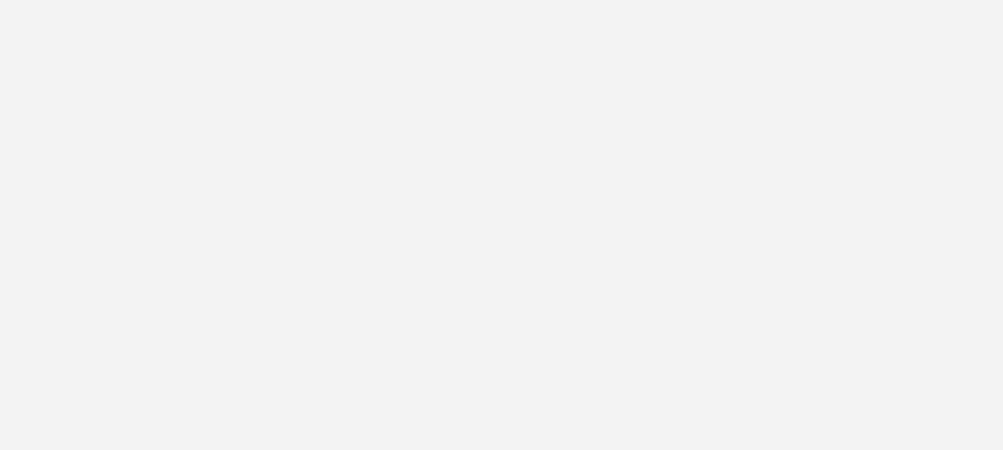
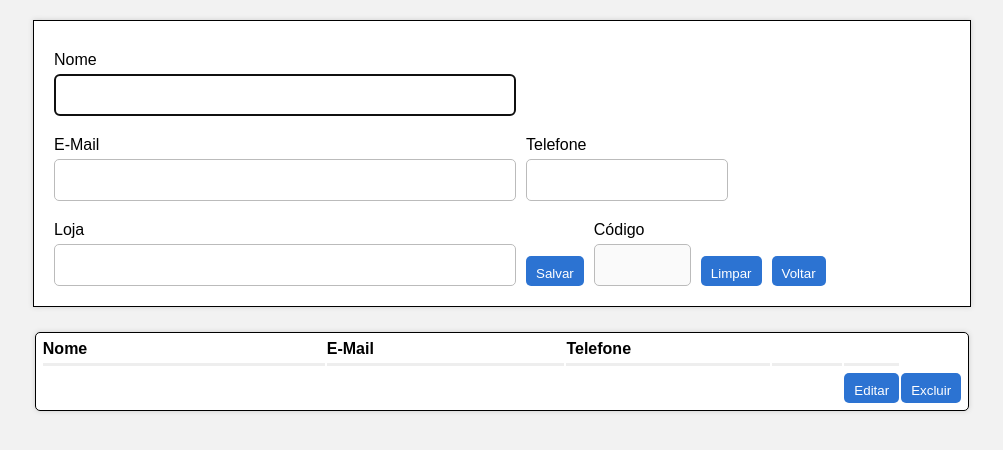
Before and after one commit to jvieiradr/frontend-biblioteca-estrela, a React (Vite) app: page /irmaos in a window 1280 px wide. Before the commit this address had no page. Shown: the top 450 px of the page, without its empty margins (138-1141 px from the left). Built offline with nearby package versions, Linux system fonts and the light colour scheme.

Commit message:
cadastrar

```diff
--- /dev/null
+++ b/src/Irmaos.jsx
@@ -0,0 +1,113 @@
+import React, { useEffect, useState } from 'react';
+import { useNavigate } from 'react-router-dom';
+import axios from 'axios';
+import './Basico.css';
+
+function Irmaos() {
+    const [onEdit, setOnEdit] = useState(false);
+
+    const limparCampos = () => {
+        document.getElementById('nome').value = '';
+        document.getElementById('email').value = '';
+        document.getElementById('telefone').value = '';
+        document.getElementById('loja').value = '';
+        document.getElementById('codigo').value = '';
+        document.getElementById('nome').focus();
+        setOnEdit(false);
+    };
+
+    const irPara = useNavigate();
+
+    const handleCadastrarAlterarIrmao = () => {
+        if (!onEdit) {
+            CadastrarIrmao();
+        } else {
+            alert('Alterar');
+        };
+    };
+
+    const handleAlterarIrmao = () => {
+        setOnEdit(true);
+    };
+
+    const CadastrarIrmao = () => {
+        const novoIrmao = {
+            nome: document.getElementById('nome').value,
+            email: document.getElementById('email').value,
+            telefone: document.getElementById('telefone').value,
+            loja: document.getElementById('loja').value
+        };
+
+        const baseURL = 'https://api-biblioteca-estrela.vercel.app';
+        axios.post(baseURL + '/cadastrarirmao', novoIrmao)
+            .then()
+            .catch(() => alert('Erro ao Cadastrar o Irmão.'));
+        limparCampos();
+    };
+
+    const ApagarIrmao = () => {
+        const id = document.getElementById('codigo').value;
+        alert(id);
+    };
+
+    return (
+      <>
+        <div id="Form">
+            <form>
+                <div>
+                    <label>Nome</label>
+                    <input id="nome" size="40" autoFocus />
+                </div>
+                <div>
+                    <label>E-Mail</label>
+                    <input id="email" size="40" />
+                </div>
+                <div>
+                    <label>Telefone</label>
+                    <input id="telefone" size="15" />
+                </div>
+                <div>
+                    <label>Loja</label>
+                    <input id="loja" size="40" />
+                </div>
+
+                <button type="button" onClick={() => handleCadastrarAlterarIrmao()}>Salvar</button>
+
+                <div>
+                    <label>Código</label>
+                    <input id="codigo" size="5" disabled />
+                </div>
+
+                <button type="button" onClick={() => limparCampos()}>Limpar</button>
+                <button type="button" onClick={() => irPara('/')}>Voltar</button>
+            </form>
+        </div>
+
+        <div name="Grid">
+            <table>
+                <thead>
+                    <tr>
+                        <th>Nome</th>
+                        <th>E-Mail</th>
+                        <th>Telefone</th>
+                        <th></th>
+                        <th></th>
+                    </tr>
+                </thead>
+                <tbody>
+                    <tr>
+                        <td width="32%"></td>
+                        <td width="27%"></td>
+                        <td width="23%"></td>
+                        <td width="8%"></td>
+                        <td><button onClick={() => handleAlterarIrmao()}>Editar</button></td>
+                        <td><button onClick={() => ApagarIrmao()}>Excluir</button></td>
+                    </tr>
+                </tbody>
+            </table>
+        </div>
+      </>
+    )
+};
+
+export default Irmaos;
--- a/src/Livros.jsx
+++ b/src/Livros.jsx
@@ -4,7 +4,7 @@ import React, { useEffect, useState } from 'react';
 import axios from 'axios';
 import './Basico.css';
 
-function App() {
+function Livros() {
   const [livros, setLivros] = useState([]);
   const [onEdit, setOnEdit] = useState([]);
 
@@ -31,4 +31,4 @@ function App() {
   )
 };
 
-export default App;
+export default Livros;
--- a/src/Menu.jsx
+++ b/src/Menu.jsx
@@ -9,6 +9,7 @@ const Menu = () => {
         <>
         <div className="container-menu">
             <button className="button-menu" onClick={() => irPara('/livros')}>Cadastrar Livros</button>
+            <button className="button-menu" onClick={() => irPara('/irmaos')}>Cadastrar Irmãos</button>
         </div>
         </>
     )
--- a/src/Rotas.jsx
+++ b/src/Rotas.jsx
@@ -1,6 +1,7 @@
 import { Routes, Route } from 'react-router-dom';
 import Menu from './Menu.jsx';
 import Livros from './Livros.jsx';
+import Irmaos from './Irmaos.jsx';
 
 const Rotas = () => {
     return(
@@ -8,6 +9,7 @@ const Rotas = () => {
             <Routes>
                 <Route path='/' exact element={<Menu />} />
                 <Route path='/livros' element={<Livros />} />
+                <Route path='/irmaos' element={<Irmaos />} />
             </Routes>
         </>
     )
```
